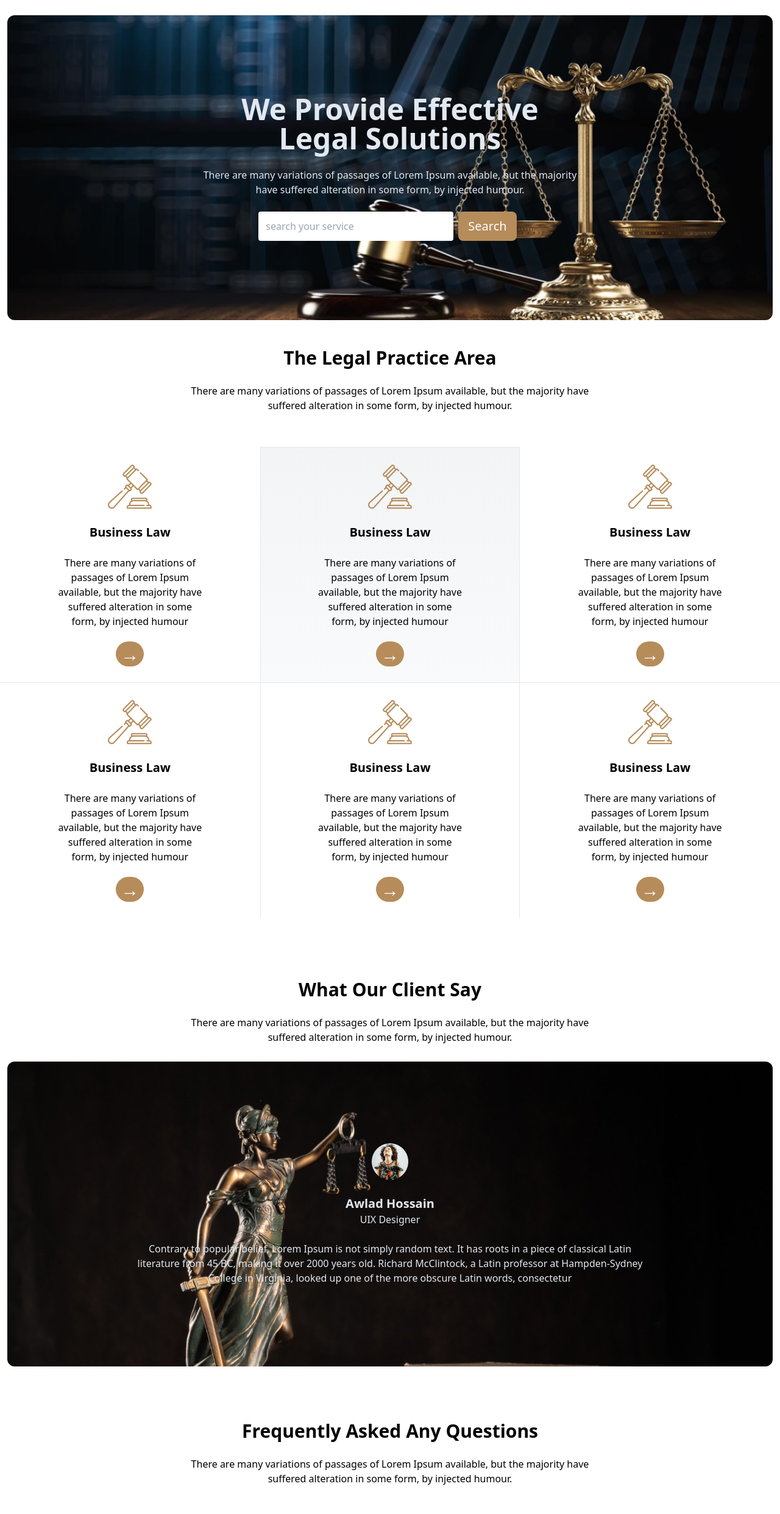
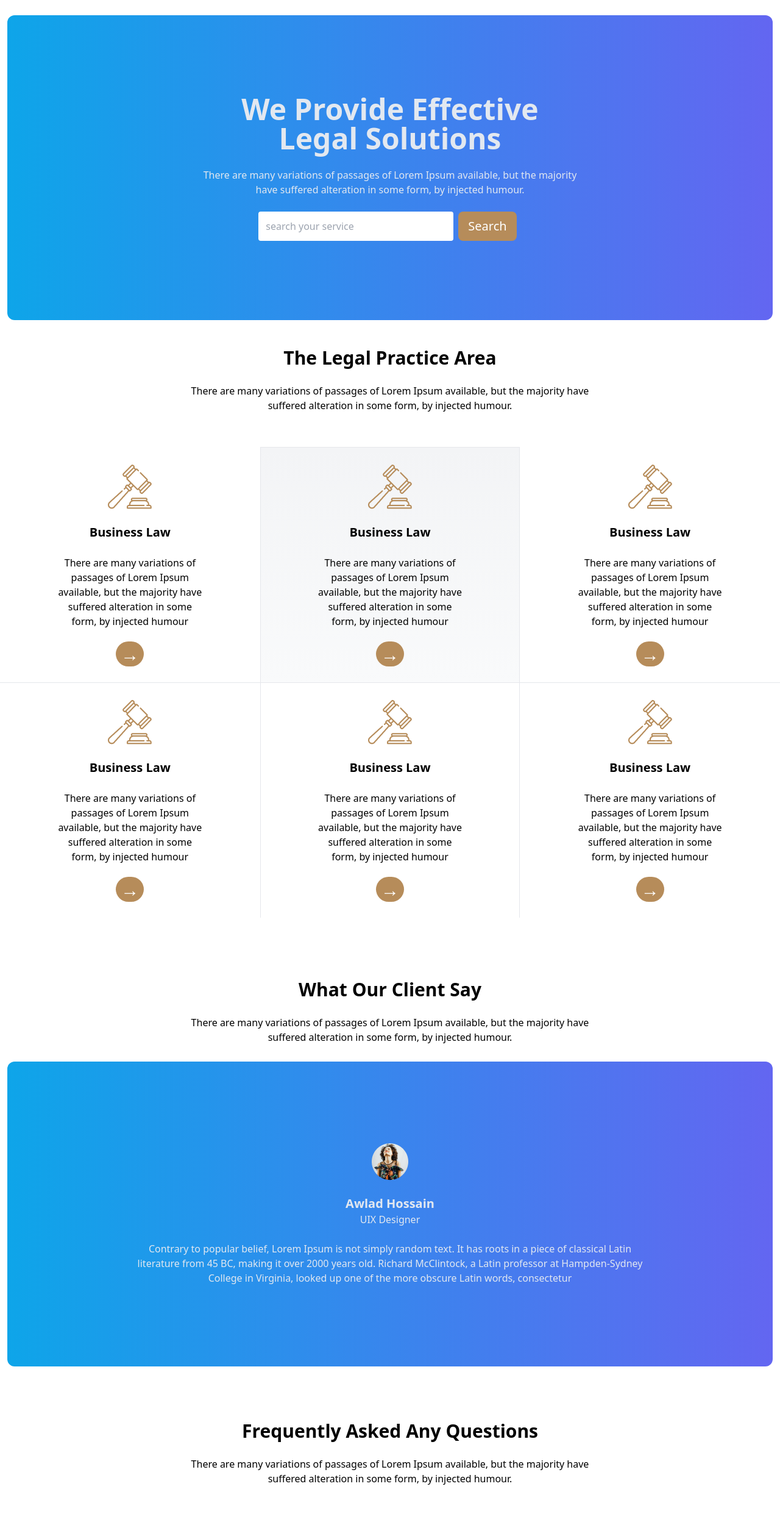
Before and after one commit to web-programminghero/legal-house, a plain HTML site: page index.html in a window 1280 px wide. Shown: the part 77-2560 px from the top of the page at 61% size. Drawn offline with nearby package versions, Linux system fonts and the light colour scheme.

Commit message:
bg added

```diff
--- a/index.html
+++ b/index.html
@@ -30,7 +30,7 @@
         </button>
       </nav>
       <div
-        class="mx-3 mt-7 bg-[url('/images/banner.png')] bg-cover bg-no-repeat h-[500px] text-slate-200 flex justify-center text-center items-center rounded-xl"
+        class="mx-3 mt-7 bg-gradient-to-r from-sky-500 to-indigo-500 bg-[url('/images/banner.png')] bg-cover bg-no-repeat h-[500px] text-slate-200 flex justify-center text-center items-center rounded-xl"
       >
         <div class="px-5">
           <h1 class="font-bold text-5xl">
@@ -241,7 +241,7 @@
           </p>
         </div>
         <div
-          class="mx-3 mt-7 bg-[url('/images/slider-3.jpg')] bg-cover bg-no-repeat h-[500px] text-slate-200 flex justify-center text-center items-center rounded-xl"
+          class="mx-3 mt-7 bg-gradient-to-r from-sky-500 to-indigo-500 bg-[url('/images/slider-3.jpg')] bg-cover bg-no-repeat h-[500px] text-slate-200 flex justify-center text-center items-center rounded-xl"
         >
           <div class="px-5">
             <div class="flex justify-center">
```
